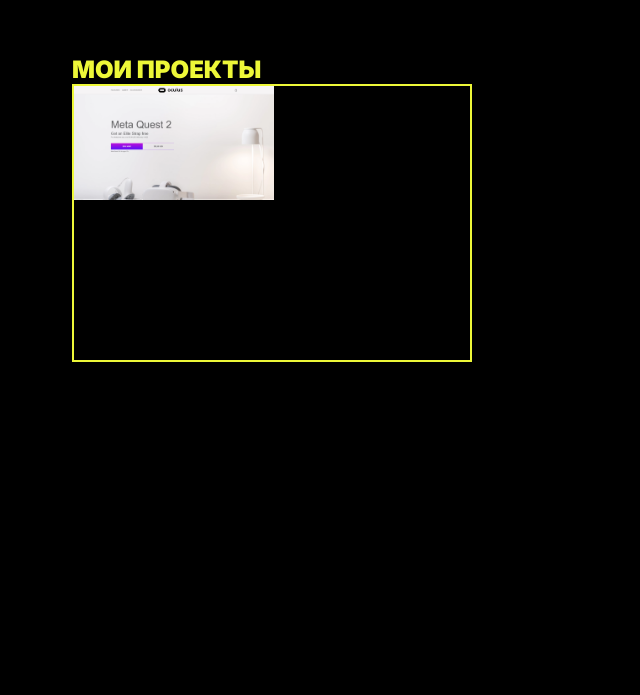
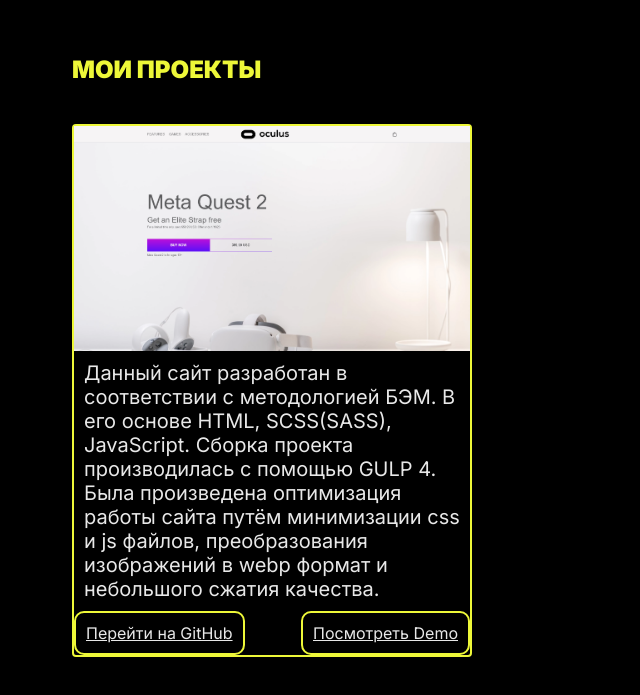
Before and after one commit to KrashheR/krashher-website, a React (Create React App) app: page / in a window 1280 px wide. Shown: the part 809-1504 px from the top of the page, without its empty margins (0-640 px from the left). Built offline with nearby package versions, Linux system fonts and the light colour scheme.

Commit message:
Added basic functionality to card component

```diff
--- a/src/components/button/button.jsx
+++ b/src/components/button/button.jsx
@@ -1 +1,16 @@
-import React from "react";
+import React, { Children } from "react";
+import { StyledButton } from "./styled";
+
+export const ButtonType = {
+  GITHUB:"github",
+  DEMO:"demo"
+}
+
+function Button ({ buttonType, children }) {
+  return(
+    <StyledButton $buttonType = {buttonType}> {children}
+    </StyledButton>
+  )
+}
+
+export default Button;
--- /dev/null
+++ b/src/components/button/styled.js
@@ -0,0 +1,17 @@
+import styled from "styled-components";
+import { ButtonType } from "./button";
+
+export const StyledButton = styled.button`
+  border-color: ${(props) => {
+    let borderColor = props.theme.colors.githubButton;
+    if (props.$buttonType === ButtonType.DEMO) {
+      borderColor = props.theme.colors.demoButton;
+    }
+    return borderColor;
+  }};
+`;
+
+export const ButtonContainer = styled.div`
+  display: flex;
+  justify-content: space-between;
+`;
--- a/src/components/card/card.jsx
+++ b/src/components/card/card.jsx
@@ -1,5 +1,7 @@
 import React from "react";
-import { StyledCard, StyledDescription, StyledImage } from "./styled";
+import { StyledCard, StyledDemoLink, StyledDescription, StyledGithubLink, StyledImage, StyledLinksContainer } from "./styled";
+import Button, { ButtonType } from "../button/button";
+import { ButtonContainer } from "../button/styled";
 
 
 function Card ( {data} ) {
@@ -10,7 +12,10 @@ function Card ( {data} ) {
       <StyledDescription>
         {data.description}
       </StyledDescription>
-
+      <StyledLinksContainer>
+        <StyledGithubLink href={data.github} target="_blank">Перейти на GitHub</StyledGithubLink>
+        <StyledDemoLink href={data.demo} target="_blank">Посмотреть Demo</StyledDemoLink>
+      </StyledLinksContainer>
     </StyledCard>
   );
 }
--- a/src/components/card/styled.js
+++ b/src/components/card/styled.js
@@ -5,13 +5,37 @@ export const StyledCard = styled.div`
   flex-direction: column;
   max-width: 400px;
   border: 2px solid ${(props) => props.theme.colors.primary};
+  border-radius: 4px;
 `;
 
 export const StyledImage = styled.img`
-  max-width: 200px;
-  max-height: 200px
+  max-width: 400px;
+  max-height: 400px;
+
 `;
 
 export const StyledDescription = styled.p`
+  color: ${(props) => props.theme.colors.textGray};
+  font-size: 20px;
+  padding: 10px;
 
 `;
+
+export const StyledGithubLink = styled.a`
+  color: ${(props) => props.theme.colors.textGray};
+  padding: 10px;
+  border: 2px solid ${(props) => props.theme.colors.primary};
+  border-radius: 10px;
+`;
+
+export const StyledDemoLink = styled.a`
+  color: ${(props) => props.theme.colors.textGray};
+  padding: 10px;
+  border: 2px solid ${(props) => props.theme.colors.primary};
+  border-radius: 10px;
+`;
+
+export const StyledLinksContainer = styled.div`
+  display: flex;
+  justify-content: space-between;
+`;
--- a/src/components/projects/styled.js
+++ b/src/components/projects/styled.js
@@ -6,5 +6,6 @@ export const StyledProjects = styled.section`
 `;
 
 export const StyledProjectsGrid = styled.div`
+  margin-top: 40px;
   display: grid;
 `;
--- a/src/theme/defaultTheme.js
+++ b/src/theme/defaultTheme.js
@@ -3,6 +3,8 @@ export const DefaultTheme = {
     primary: "#EDF738",
     bg: "#000000",
     textPrimary: "#EDF738",
-    textGray: "#E8E8E8"
+    textGray: "#E8E8E8",
+    githubButton: "#FFFFFF",
+    demoButton: "#EDF738"
   }
 };
```
